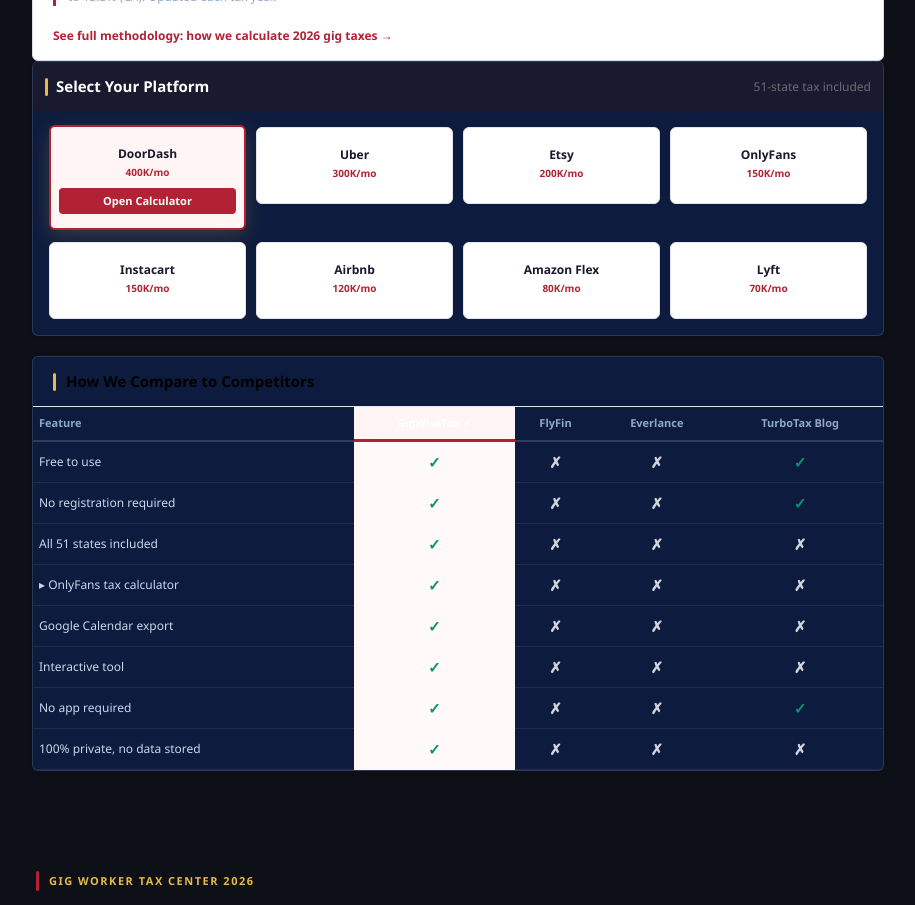
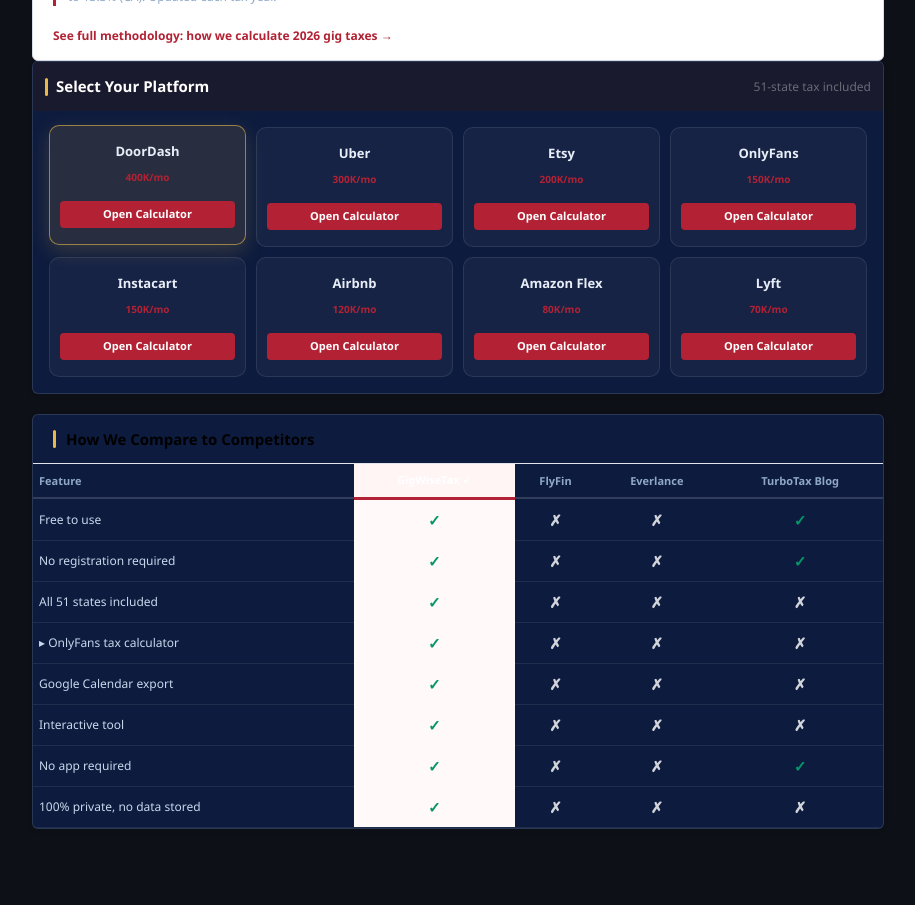
Before and after one commit to devqrcraft-ui/gigwisetax, a Next.js app: page / in a window 1280 px wide. Shown: the part 1880-2785 px from the top of the page, without its empty margins (20-935 px from the left). Built offline with nearby package versions, Linux system fonts and the light colour scheme.

Commit message:
ui: platform cards dark theme in globals.css, equal height, single hover animation

```diff
--- a/app/globals.css
+++ b/app/globals.css
@@ -214,32 +214,39 @@ a[style*="B22234"]:hover,div[style*="B22234"]:hover{
 
 /* Platform selector cards */
 .plat-card {
-  border: 1px solid #e2e5e9;
-  background: #fff;
+  border: 1.5px solid rgba(255,255,255,0.09);
+  background: rgba(255,255,255,0.04);
+  border-radius: 10px;
+  min-height: 120px;
+  display: flex;
+  flex-direction: column;
+  align-items: center;
+  justify-content: space-between;
+  padding: 16px 10px;
+  box-sizing: border-box;
+  transition: transform .18s ease, box-shadow .18s ease, border-color .18s ease, background .18s ease;
 }
 .plat-card:hover {
-  border-color: #B22234 !important;
-  background: #fff5f5 !important;
-  transform: translateY(-2px);
-  box-shadow: 0 4px 12px rgba(178,34,52,0.12);
+  border-color: rgba(232,184,75,0.55) !important;
+  background: rgba(232,184,75,0.08) !important;
+  transform: translateY(-4px) !important;
+  box-shadow: 0 8px 24px rgba(0,0,0,0.35) !important;
 }
 .plat-card--active {
-  border: 2px solid #B22234 !important;
-  background: #fff5f5 !important;
+  border: 1.5px solid rgba(232,184,75,0.6) !important;
+  background: rgba(232,184,75,0.12) !important;
+  transform: translateY(-2px) !important;
+  box-shadow: 0 6px 20px rgba(232,184,75,0.2) !important;
 }
 .plat-btn {
-  display: none;
+  display: block;
   background: #B22234;
   color: #fff;
   font-size: 11px;
   font-weight: 700;
-  padding: 5px 0;
+  padding: 6px 0;
   border-radius: 4px;
   text-align: center;
+  width: 100%;
+  box-sizing: border-box;
 }
-.plat-card:hover .plat-btn {
-  display: block;
-}
-.plat-card--active .plat-btn {
-  display: block;
-}
--- a/app/home-client.tsx
+++ b/app/home-client.tsx
@@ -395,10 +395,9 @@ export default function HomeClient() {
                 <div style={{ padding: 16, display: 'grid', gridTemplateColumns: 'repeat(2,1fr)', gap: 10 }} className="p-grid">
                   {PLATFORMS.map(p => (
                     <Link key={p.name} href={p.href} style={{ textDecoration: 'none' }}>
-                      <div className={platform === p.name ? 'plat-card plat-card--active' : 'plat-card'} style={{ borderRadius: 6, padding: '14px 8px', textAlign: 'center' as const, cursor: 'pointer', transition: 'all .18s', position: 'relative' as const }}>
+                      <div className={platform === p.name ? 'plat-card plat-card--active' : 'plat-card'} style={{ cursor: 'pointer', position: 'relative' as const }}>
 
-                        <div style={{ fontSize: 22, marginBottom: 4 }}></div>
-                        <div style={{ fontSize: 12, fontWeight: 700, color: '#1a1a2e', marginBottom: 2 }}>{p.name}</div>
+                        <div style={{ fontSize: 13, fontWeight: 700, color: '#e8eef8', marginBottom: 4 }}>{p.name}</div>
                         <div style={{ fontSize: 10, color: '#B22234', fontWeight: 600, marginBottom: 8 }}>{p.searches}</div>
                         <div className="plat-btn" style={{background:'#B22234',color:'#fff',fontSize:11,fontWeight:700,padding:'5px 10px',borderRadius:4,marginTop:4}}>Open Calculator</div>
                       </div>
```
